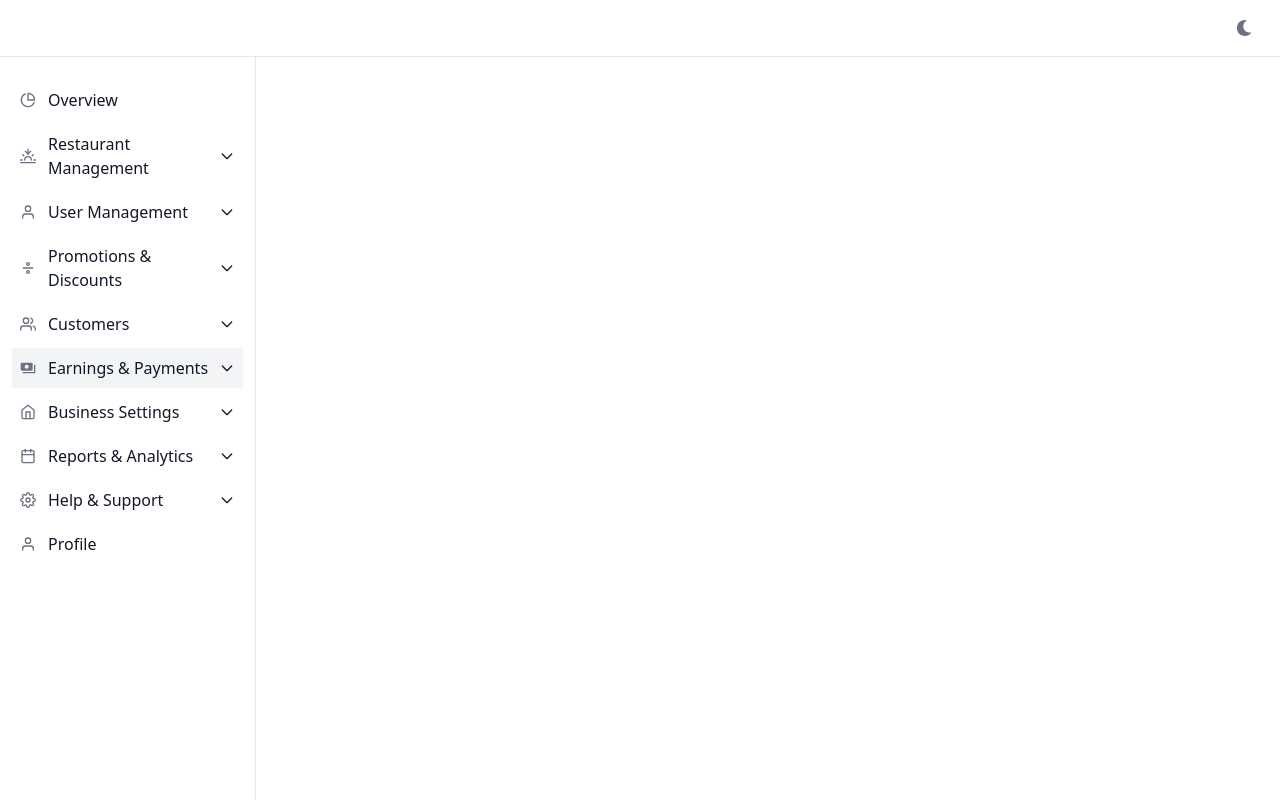
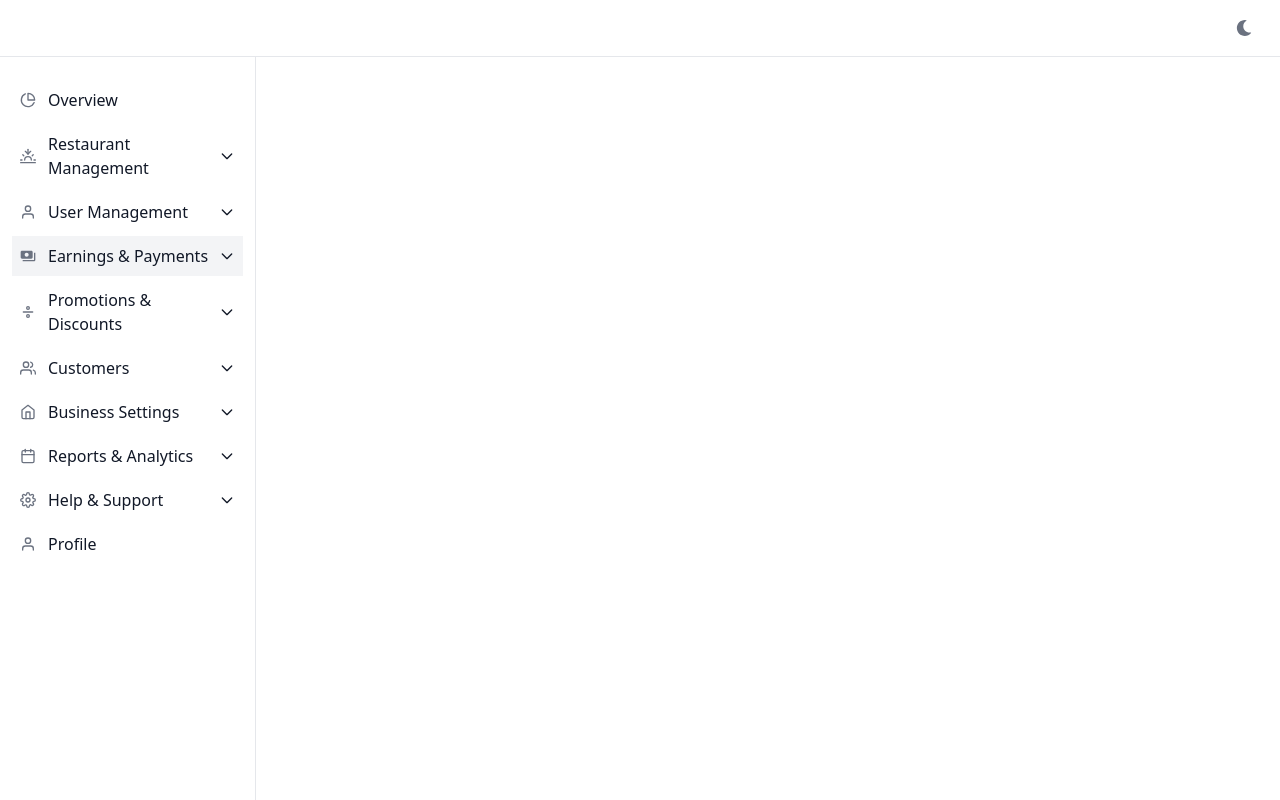
Before and after one commit to IT22303684/Food-Ordering-System, a React (Vite) app: page /admin-dashboard/earnings in a window 1280 px wide. Built offline with nearby package versions, Linux system fonts and the light colour scheme.

Commit message:
fix: sidebar location

```diff
--- a/src/components/admin/Sidebar.tsx
+++ b/src/components/admin/Sidebar.tsx
@@ -52,6 +52,15 @@ const Sidebar = ({ isSidebarOpen }: { isSidebarOpen: boolean }) => {
       ],
     },
     {
+      path: "/admin-dashboard/earnings",
+      title: "Earnings & Payments",
+      icon: <MdPayments />,
+      subItems: [
+        { path: "/admin-dashboard/earnings/earan", title: "Daily/Weekly Earnings" },
+        { path: "/admin-dashboard/earnings/payouts", title: "Payouts" },
+      ],
+    },
+    {
       path: "/admin-dashboard/promotions",
       title: "Promotions & Discounts",
       icon: <FiDivide />,
@@ -69,15 +78,7 @@ const Sidebar = ({ isSidebarOpen }: { isSidebarOpen: boolean }) => {
         { path: "/admin-dashboard/customers/loyalty", title: "Loyalty Programs" },
       ],
     },
-    {
-      path: "/admin-dashboard/earnings",
-      title: "Earnings & Payments",
-      icon: <MdPayments />,
-      subItems: [
-        { path: "/admin-dashboard/earnings/earan", title: "Daily/Weekly Earnings" },
-        { path: "/admin-dashboard/earnings/payouts", title: "Payouts" },
-      ],
-    },
+
     {
       path: "/admin-dashboard/settings",
       title: "Business Settings",
```
